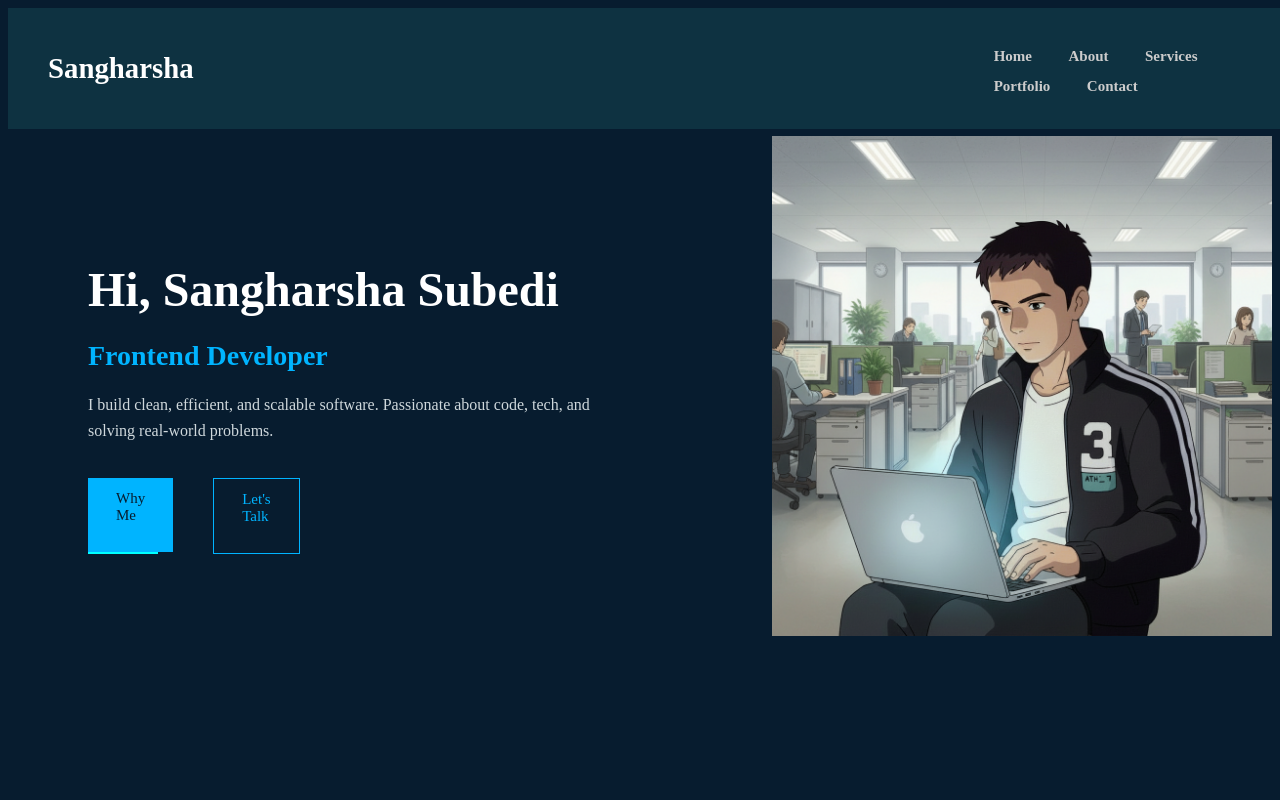
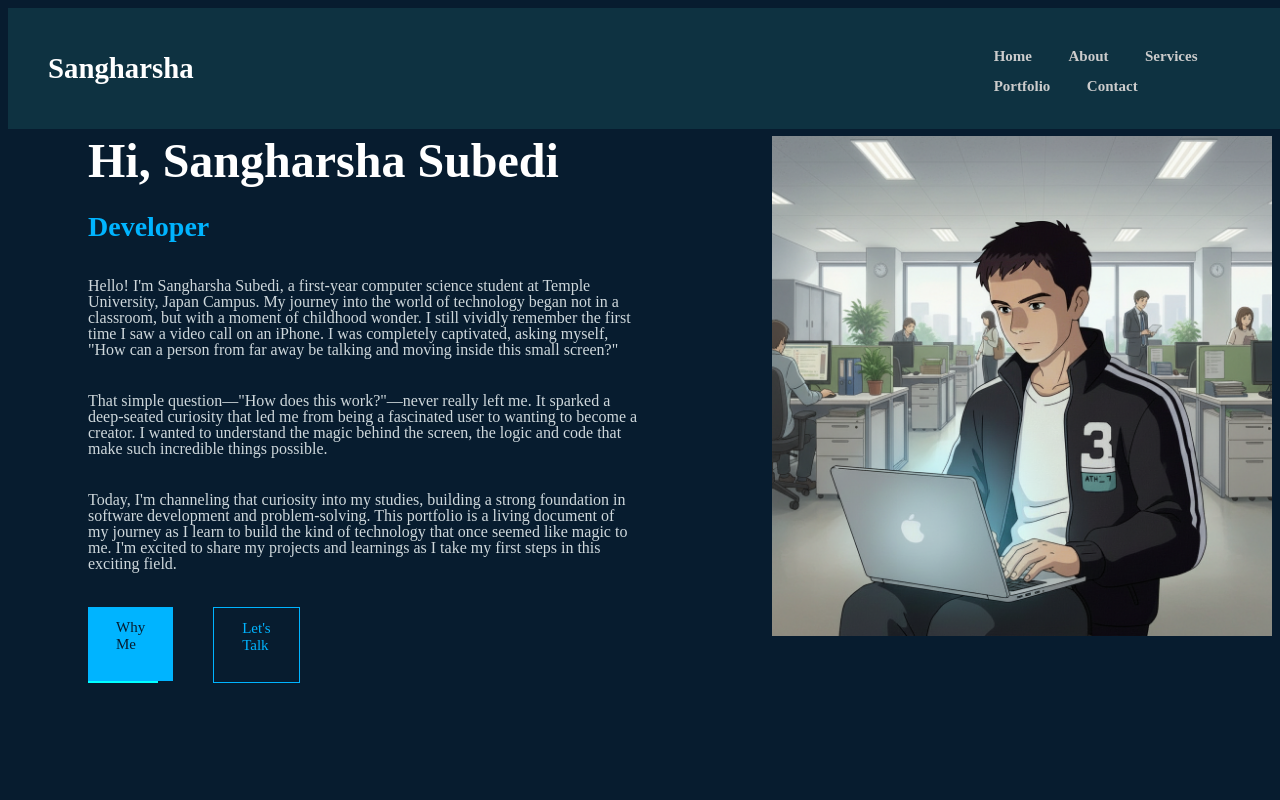
Before and after one commit to SangharshaSubedi/portfolio2, a plain HTML site: page index.html in a window 1280 px wide. Shown: the top 800 px of the page. Drawn offline with Linux system fonts and the light colour scheme.

Commit message:
Update website

```diff
--- a/index.html
+++ b/index.html
@@ -25,15 +25,21 @@
     <div class="h2">
         <h1>Hi, Sangharsha Subedi</h1>
 
-        <h2>Frontend Developer</h2>
+        <h2> Developer</h2>
         <p>
-           I build clean, efficient, and scalable software. Passionate about code, tech, and solving real-world problems.
-
-
-        </p>
+           <p>
+                Hello! I'm Sangharsha Subedi, a first-year computer science student at Temple University, Japan Campus. My journey into the world of technology began not in a classroom, but with a moment of childhood wonder. I still vividly remember the first time I saw a video call on an iPhone. I was completely captivated, asking myself, "How can a person from far away be talking and moving inside this small screen?"
+                </p>
+                <p>
+                That simple question—"How does this work?"—never really left me. It sparked a deep-seated curiosity that led me from being a fascinated user to wanting to become a creator. I wanted to understand the magic behind the screen, the logic and code that make such incredible things possible.
+                </p>
+                <p>
+                Today, I'm channeling that curiosity into my studies, building a strong foundation in software development and problem-solving. This portfolio is a living document of my journey as I learn to build the kind of technology that once seemed like magic to me. I'm excited to share my projects and learnings as I take my first steps in this exciting field.
+                </p>
+                </p>
 
         <div class="buttons">
-            <a href="me.html" class=" aa me">Why Me </a>
+            <a href="me.html" class=" aa me" target="_blank" >Why Me   </a>
             <a href="#touch" class=" aa talk" target="_blank">Let's Talk</a>
         </div>
 
--- a/me.html
+++ b/me.html
@@ -6,12 +6,18 @@
     <title>Sangahrsha Subedi</title>
 </head>
 <body>
-    <h2> IT ME SANGHARSHA</h2>
+    <h2> IT'S ME SANGHARSHA</h2>
     <P>
         I’m a curious creator who enjoys learning new things and building projects.
 I like clean design, thoughtful details, and continuous improvement.
 This space shows a bit of what I’ve been working on.
     </P>
 </body>
+
+
+
+<p>
+
+</p>
 </html>
 <img src="boss.jpg">
--- a/style.css
+++ b/style.css
@@ -78,7 +78,7 @@ body {
 
 .h2 p {
     color: #cfd8dc;
-    line-height: 1.6;
+    line-height: 1;
     margin-bottom: 35px;
 }
 
```
Also changed, not shown: f.jpg (added), ln.jpg (added), x.jpg (added), 1 other file.
